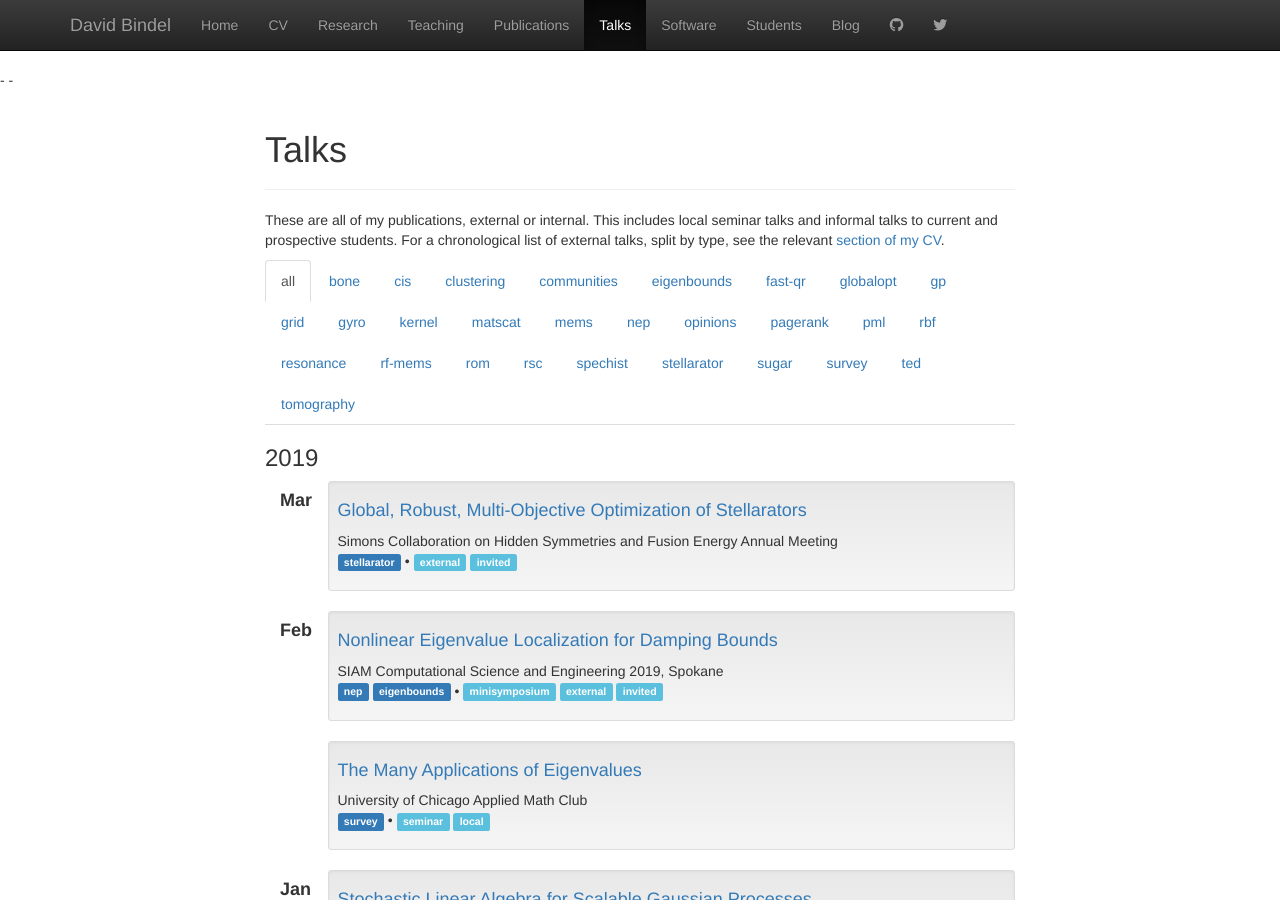
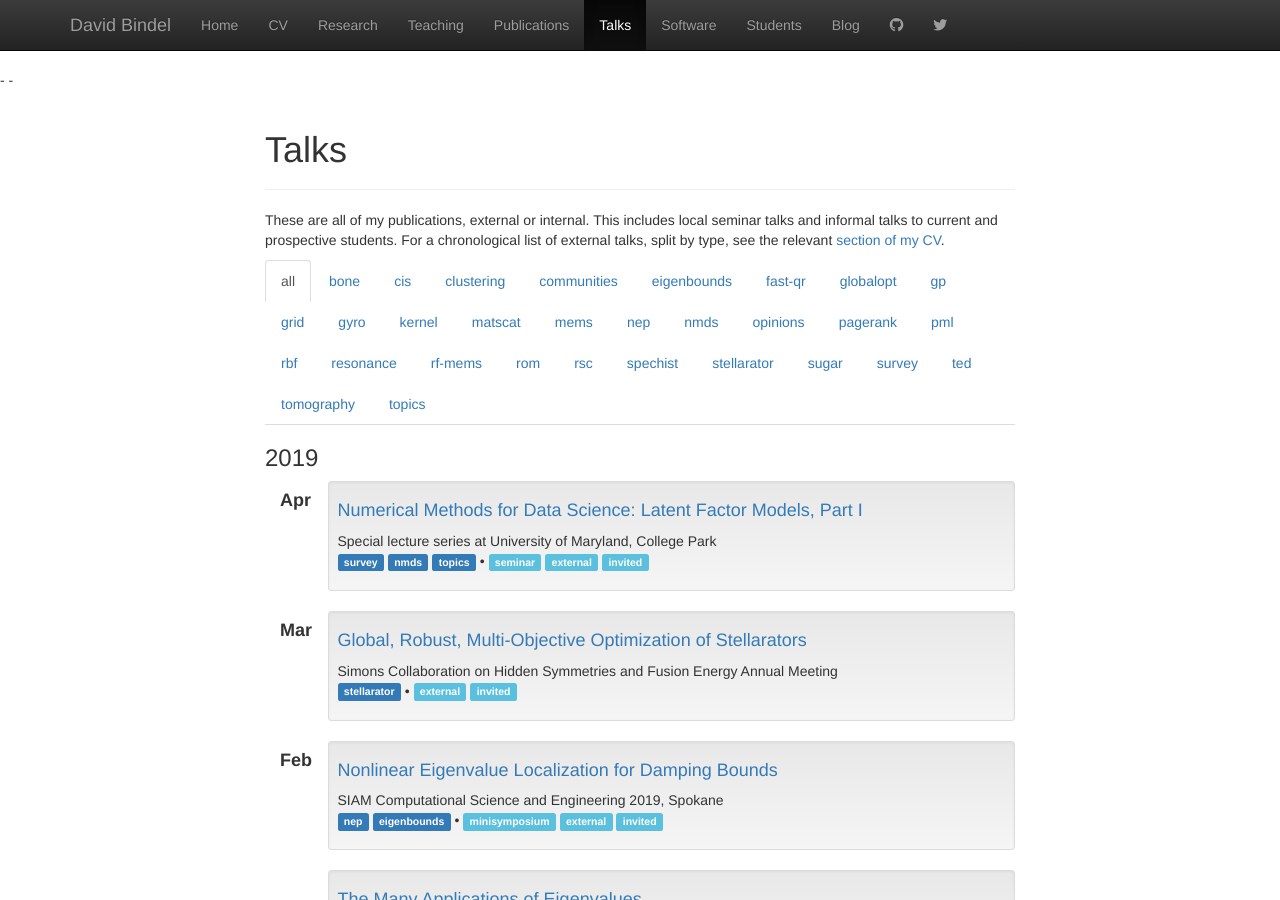
Before and after one commit to dbindel/cornell_web, a Jekyll site: the page built from talks.html, in a window 1280 px wide and 900 px high. Built offline with Jekyll 4.4.1, drawn with Linux system fonts in a browser that asks for light colours; nearby versions of some CDN libraries.

Commit message:
Link NMDS talk to web page.

```diff
--- a/_data/present.yml
+++ b/_data/present.yml
@@ -1092,3 +1092,9 @@
   tags: [stellarator]
   where: Simons Collaboration on Hidden Symmetries and Fusion Energy Annual Meeting
   type: [external, invited]
+-
+  file: 2019-04-umcp/umcp-latent1.pdf
+  title: "Numerical Methods for Data Science: Latent Factor Models, Part I"
+  tags: [survey, nmds, topics]
+  where: Special lecture series at University of Maryland, College Park
+  type: [seminar, external, invited]
```
